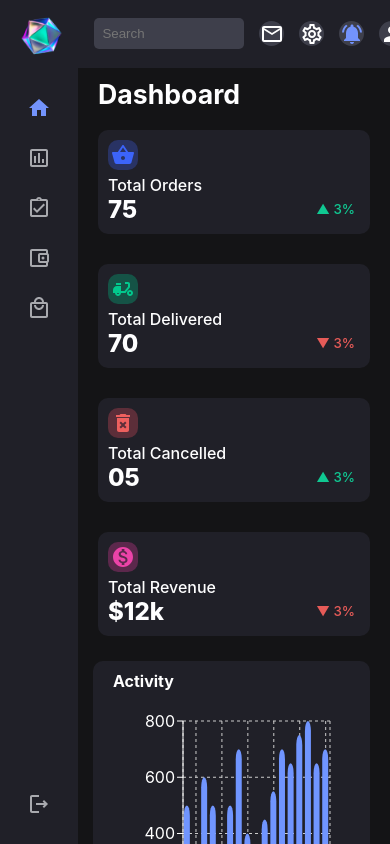
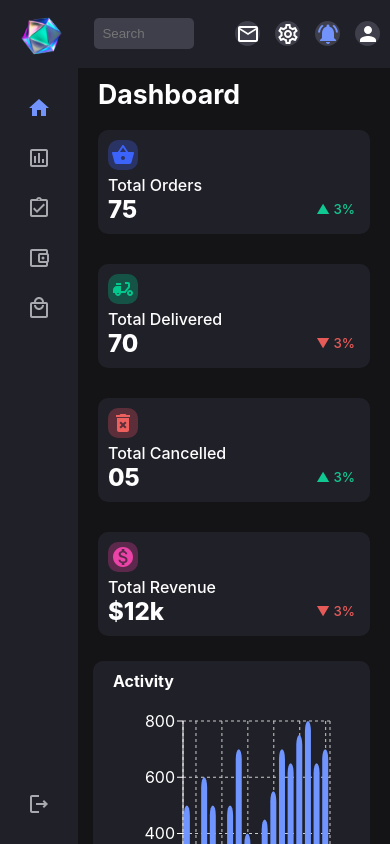
Before and after one commit to rahulshukla0902/fitpeo-assignment, a React (Create React App) app: page / in a window 390 px wide. Built offline with nearby package versions, Linux system fonts and the light colour scheme.

Commit message:
Responsive minor navbar fix

```diff
--- a/src/styles/Activity.css
+++ b/src/styles/Activity.css
@@ -34,7 +34,7 @@
   @media (max-width: 480px) {
     .activity {
       width: 95%;
-      height: 40vh;
+      height: auto;
       margin: 5px;
     }
 
--- a/src/styles/Navbar.css
+++ b/src/styles/Navbar.css
@@ -37,7 +37,7 @@
   }
 
   .search-input {
-    width: 150px;
+    width: 100px;
     margin-right: 5px;
   }
 
```
